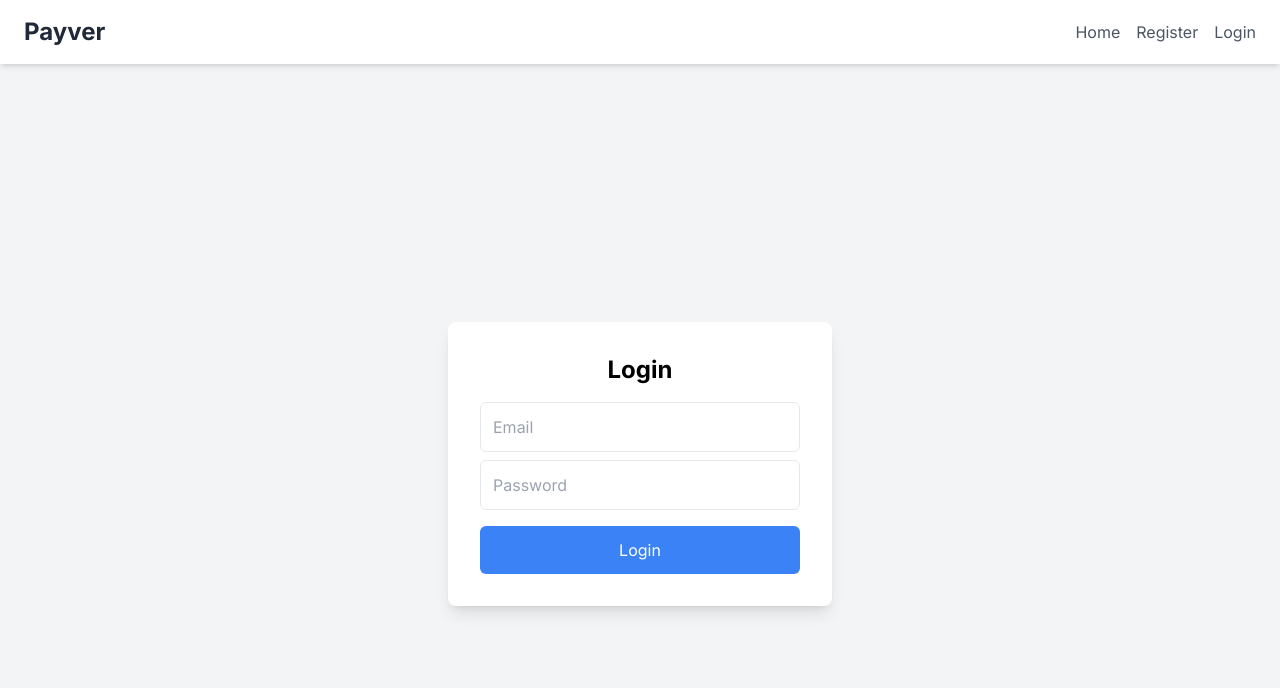
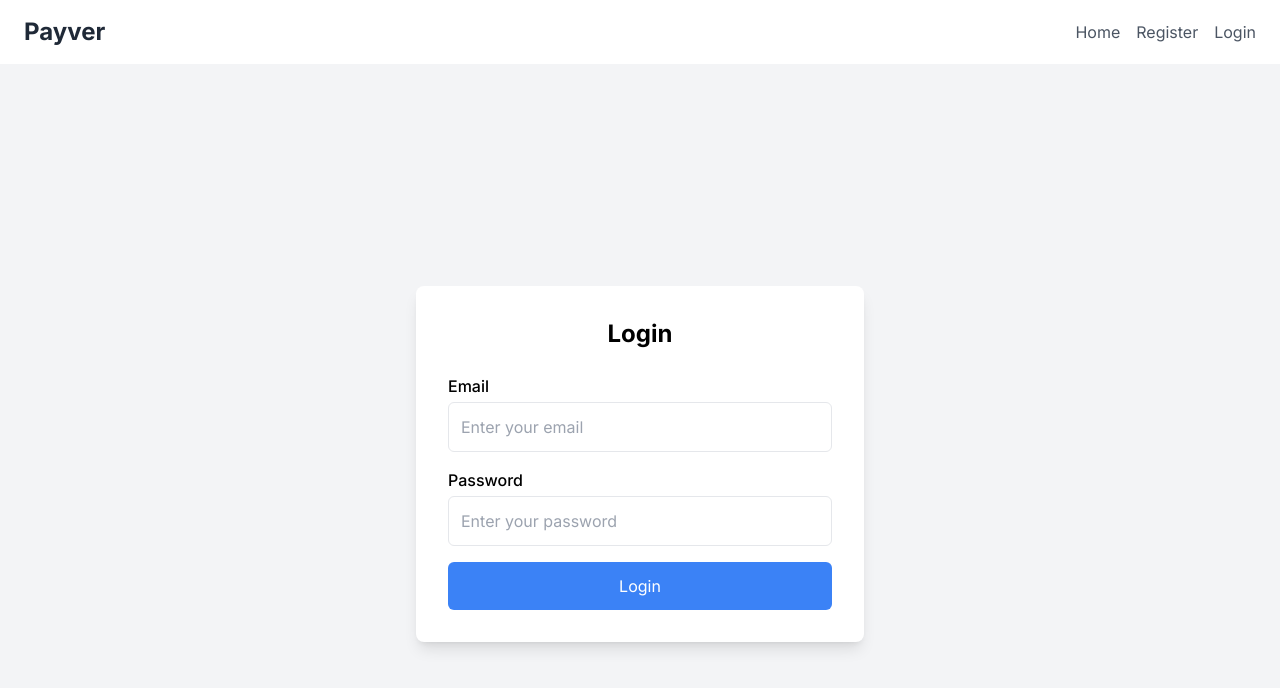
Before and after one commit to proghead00/payver, a Next.js app in the folder frontend/: page /login in a window 1280 px wide. Shown: the top 688 px of the page. Built offline with nearby package versions, Linux system fonts and the light colour scheme.

Commit message:
[FEAT]: Protected routes; extracting from coookies [FEAT]: Updated pages

```diff
--- a/frontend/src/app/dashboard/page.tsx
+++ b/frontend/src/app/dashboard/page.tsx
@@ -1,10 +1,50 @@
+"use client";
+import { useEffect, useState } from "react";
+import { useRouter } from "next/navigation";
+import axios from "axios";
+
 export default function Dashboard() {
+  const [user, setUser] = useState<{ name: string } | null>(null);
+  const router = useRouter();
+
+  // Fetch user information from backend
+  const fetchUser = async () => {
+    try {
+      const response = await axios.get(
+        `${process.env.NEXT_PUBLIC_API_URL}/api/auth/me`,
+        {
+          withCredentials: true,
+        }
+      );
+
+      setUser(response.data);
+    } catch (error) {
+      console.error("Error fetching user:", error);
+
+      if (axios.isAxiosError(error) && error.response?.status === 401) {
+        console.log("Token removed due to 401");
+        localStorage.removeItem("token");
+        router.push("/login");
+      }
+    }
+  };
+
+  useEffect(() => {
+    fetchUser();
+  }, []);
+
   return (
     <div className="p-8">
-      <h1 className="text-3xl font-bold">Dashboard</h1>
-      <p className="text-gray-600 mt-2">
-        Welcome to your bill-splitting dashboard.
-      </p>
+      {user ? (
+        <>
+          <h1 className="text-3xl font-bold">Welcome, {user.name} 👋</h1>
+          <p className="text-gray-600 mt-2">
+            This is your bill-splitting dashboard.
+          </p>
+        </>
+      ) : (
+        <p>Loading...</p>
+      )}
     </div>
   );
 }
--- a/frontend/src/app/login/page.tsx
+++ b/frontend/src/app/login/page.tsx
@@ -1,26 +1,92 @@
 "use client";
 import { useState } from "react";
+import { useRouter } from "next/navigation";
+import { toast } from "react-toastify";
+import "react-toastify/dist/ReactToastify.css";
+import axios from "axios";
 
 export default function Login() {
   const [formData, setFormData] = useState({ email: "", password: "" });
+  const [loading, setLoading] = useState(false);
+  const router = useRouter();
+
+  const handleInputChange = (e: React.ChangeEvent<HTMLInputElement>) => {
+    setFormData({ ...formData, [e.target.name]: e.target.value });
+  };
+
+  const handleSubmit = async (e: React.FormEvent) => {
+    e.preventDefault();
+    setLoading(true);
+
+    try {
+      const { data } = await axios.post(
+        `${process.env.NEXT_PUBLIC_API_URL}/api/auth/login`,
+        formData,
+        {
+          headers: { "Content-Type": "application/json" },
+          withCredentials: true,
+        }
+      );
+
+      toast.success("Login successful!");
+      router.push("/dashboard");
+    } catch (error) {
+      const errorMsg =
+        axios.isAxiosError(error) && error.response
+          ? error.response.data.message || "Login failed. Try again."
+          : "Error during login. Please try again.";
+      toast.error(errorMsg);
+    } finally {
+      setLoading(false);
+    }
+  };
 
   return (
-    <div className="flex justify-center items-center h-screen">
-      <div className="bg-white p-8 rounded-lg shadow-lg w-96">
-        <h2 className="text-2xl font-bold text-center mb-4">Login</h2>
+    <div className="flex justify-center items-center min-h-screen bg-gray-100">
+      <div className="bg-white p-6 md:p-8 rounded-lg shadow-lg w-full max-w-md">
+        <h2 className="text-2xl font-bold text-center mb-6">Login</h2>
+
+        <form onSubmit={handleSubmit} className="space-y-4">
+          <div>
+            <label htmlFor="email" className="block font-medium mb-1">
+              Email
+            </label>
             <input
+              id="email"
               type="email"
-          placeholder="Email"
-          className="w-full p-3 mb-2 border rounded-md"
+              name="email"
+              placeholder="Enter your email"
+              className="w-full p-3 border rounded-md focus:ring focus:ring-blue-300"
+              value={formData.email}
+              onChange={handleInputChange}
+              required
             />
+          </div>
+
+          <div>
+            <label htmlFor="password" className="block font-medium mb-1">
+              Password
+            </label>
             <input
+              id="password"
               type="password"
-          placeholder="Password"
-          className="w-full p-3 mb-4 border rounded-md"
+              name="password"
+              placeholder="Enter your password"
+              className="w-full p-3 border rounded-md focus:ring focus:ring-blue-300"
+              value={formData.password}
+              onChange={handleInputChange}
+              required
             />
-        <button className="w-full bg-blue-500 text-white p-3 rounded-md">
-          Login
+          </div>
+
+          <button
+            type="submit"
+            className="w-full bg-blue-500 text-white p-3 rounded-md hover:bg-blue-600 disabled:bg-blue-300 transition duration-200"
+            disabled={loading}
+          >
+            {loading ? "Logging in..." : "Login"}
           </button>
+        </form>
       </div>
     </div>
   );
--- a/frontend/src/app/page.tsx
+++ b/frontend/src/app/page.tsx
@@ -1,6 +1,18 @@
+"use client";
+import { useEffect } from "react";
+import { useRouter } from "next/navigation";
 import Link from "next/link";
 
 export default function Home() {
+  const router = useRouter();
+
+  useEffect(() => {
+    const token = localStorage.getItem("token");
+    if (token) {
+      router.push("/dashboard");
+    }
+  }, [router]);
+
   return (
     <div className="flex flex-col items-center justify-center h-screen text-center">
       <h1 className="text-4xl font-bold text-gray-800">
--- a/frontend/src/app/register/page.tsx
+++ b/frontend/src/app/register/page.tsx
@@ -3,6 +3,7 @@ import { useState } from "react";
 import { toast } from "react-toastify";
 import "react-toastify/dist/ReactToastify.css";
 import axios from "axios";
+import { useRouter } from "next/navigation";
 
 export default function Register() {
   const [formData, setFormData] = useState({
@@ -19,6 +20,8 @@ export default function Register() {
       [name]: value,
     }));
   };
+
+  const router = useRouter();
 
   const handleSubmit = async (e: React.FormEvent) => {
     e.preventDefault();
@@ -40,6 +43,7 @@ export default function Register() {
       );
 
       toast.success("User registered successfully!");
+      router.push("/login");
 
       // Reset the form data to blank after successful registration
       setFormData({
@@ -48,7 +52,6 @@ export default function Register() {
         password: "",
       });
     } catch (error) {
-      // Handle error response
       if (axios.isAxiosError(error) && error.response) {
         toast.error(
           error.response.data.message ||
```
Also changed, not shown: 4 other files (tests, documents, lock files or other folders). Lines whose indentation alone changed are shown as unchanged.
